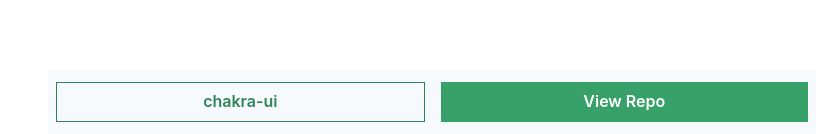
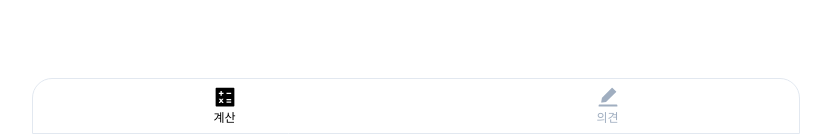
Before and after one commit to jum0/mote, a Next.js app: page /calculation in a window 1280 px wide. Shown: the part 666-800 px from the top of the page, without its empty margins (224-1063 px from the left). Built offline with nearby package versions, Linux system fonts and the light colour scheme.

Commit message:
refactor: BottomNavigation 컴포넌트 수정 및 관련 컴포넌트 구현

```diff
--- a/package.json
+++ b/package.json
@@ -7,7 +7,6 @@
     "lint": "next lint"
   },
   "dependencies": {
-    "@chakra-ui/icons": "^2.0.2",
     "@chakra-ui/react": "^2.2.1",
     "@chakra-ui/theme-tools": "^2.0.2",
     "@emotion/react": "^11.9.0",
@@ -15,7 +14,8 @@
     "framer-motion": "^6.3.0",
     "next": "latest",
     "react": "^18.2.0",
-    "react-dom": "^18.2.0"
+    "react-dom": "^18.2.0",
+    "react-icons": "^4.4.0"
   },
   "devDependencies": {
     "@types/node": "^18.0.0",
--- a/src/components/BottomNavigation.tsx
+++ /dev/null
@@ -1,18 +0,0 @@
-// TODO: 수정 예정
-
-import { Container } from './_common/components/Container';
-
-import { Link as ChakraLink, Button } from '@chakra-ui/react';
-
-const BottomNavigation = () => (
-  <Container flexDirection="row" position="fixed" bottom={0} width="100%" maxWidth="container.md" py={3}>
-    <Button as={ChakraLink} href="/" variant="outline" colorScheme="green" rounded="button" flexGrow={1} mx={2} width="full">
-      chakra-ui
-    </Button>
-    <Button as={ChakraLink} href="/feedback" variant="solid" colorScheme="green" rounded="button" flexGrow={3} mx={2} width="full">
-      View Repo
-    </Button>
-  </Container>
-);
-
-export default BottomNavigation;
--- /dev/null
+++ b/src/components/_common/components/ActiveLinkIcon/ActiveLinkIcon.tsx
@@ -0,0 +1,38 @@
+import Link from 'next/link';
+import { useRouter } from 'next/router';
+
+import { Flex, Icon, Text } from '@chakra-ui/react';
+import type { IconType } from 'react-icons';
+
+type ActiveLinkIconProps = {
+  href: string;
+  icon: IconType;
+  text: string;
+};
+
+const ActiveLinkIcon = (props: ActiveLinkIconProps) => {
+  const { href, icon, text } = props;
+
+  const router = useRouter();
+
+  const activeColor = router.asPath === href ? 'black' : 'gray.400';
+
+  return (
+    <Link href={href}>
+      <Flex
+        width="100%"
+        height="100%"
+        justifyContent="center"
+        alignItems="center"
+        flexDirection="column"
+        cursor="pointer"
+        color={activeColor}
+      >
+        <Icon as={icon} width="24px" height="24px" />
+        <Text fontSize="xs">{text}</Text>
+      </Flex>
+    </Link>
+  );
+};
+
+export default ActiveLinkIcon;
--- /dev/null
+++ b/src/components/_common/components/ActiveLinkIcon/index.ts
@@ -0,0 +1 @@
+export { default } from './ActiveLinkIcon';
--- /dev/null
+++ b/src/components/_common/components/BottomNavigation/BottomNavigation.tsx
@@ -0,0 +1,29 @@
+import ActiveLinkIcon from '../ActiveLinkIcon';
+
+import { Flex } from '@chakra-ui/react';
+import { AiFillCalculator, AiFillEdit } from 'react-icons/ai';
+
+const BottomNavigation = () => (
+  <Flex
+    flexDirection="row"
+    position="fixed"
+    justifyContent="space-around"
+    alignItems="center"
+    bottom="0"
+    left="50%"
+    transform="translate(-50%, 0)"
+    width="100%"
+    height="56px"
+    maxWidth="container.md"
+    backgroundColor="white"
+    borderTopLeftRadius="20px"
+    borderTopRightRadius="20px"
+    border="1px"
+    borderColor="gray.200"
+  >
+    <ActiveLinkIcon href={'/calculation'} icon={AiFillCalculator} text={'계산'} />
+    <ActiveLinkIcon href={'/feedback'} icon={AiFillEdit} text={'의견'} />
+  </Flex>
+);
+
+export default BottomNavigation;
--- /dev/null
+++ b/src/components/_common/components/BottomNavigation/index.ts
@@ -0,0 +1 @@
+export { default } from './BottomNavigation';
--- a/src/components/_common/components/Container.tsx
+++ /dev/null
@@ -1,17 +0,0 @@
-import { Flex, FlexProps } from '@chakra-ui/react';
-
-export const Container = (props: FlexProps) => (
-  <Flex
-    direction="column"
-    alignItems="center"
-    justifyContent="flex-start"
-    bg="gray.50"
-    color="black"
-    _dark={{
-      bg: 'gray.900',
-      color: 'white',
-    }}
-    transition="all 0.15s ease-out"
-    {...props}
-  />
-);
--- a/src/components/_common/components/Layout/Layout.tsx
+++ b/src/components/_common/components/Layout/Layout.tsx
@@ -1,4 +1,4 @@
-import BottomNavigation from 'components/BottomNavigation';
+import BottomNavigation from '../BottomNavigation';
 
 import { Box, Container } from '@chakra-ui/react';
 
@@ -8,10 +8,10 @@
 
 const Layout = ({ children }: LayoutProps) => (
   <Box backgroundColor="blackAlpha.50">
-    <Container maxWidth="container.md" height="100%" padding="16px">
+    <Container maxWidth="container.md" height="100%" padding="16px 16px 68px 16px">
       <main>{children}</main>
-      <BottomNavigation />
     </Container>
+    <BottomNavigation />
   </Box>
 );
 
```
Also changed, not shown: 1 other file (tests, documents, lock files or other folders).
